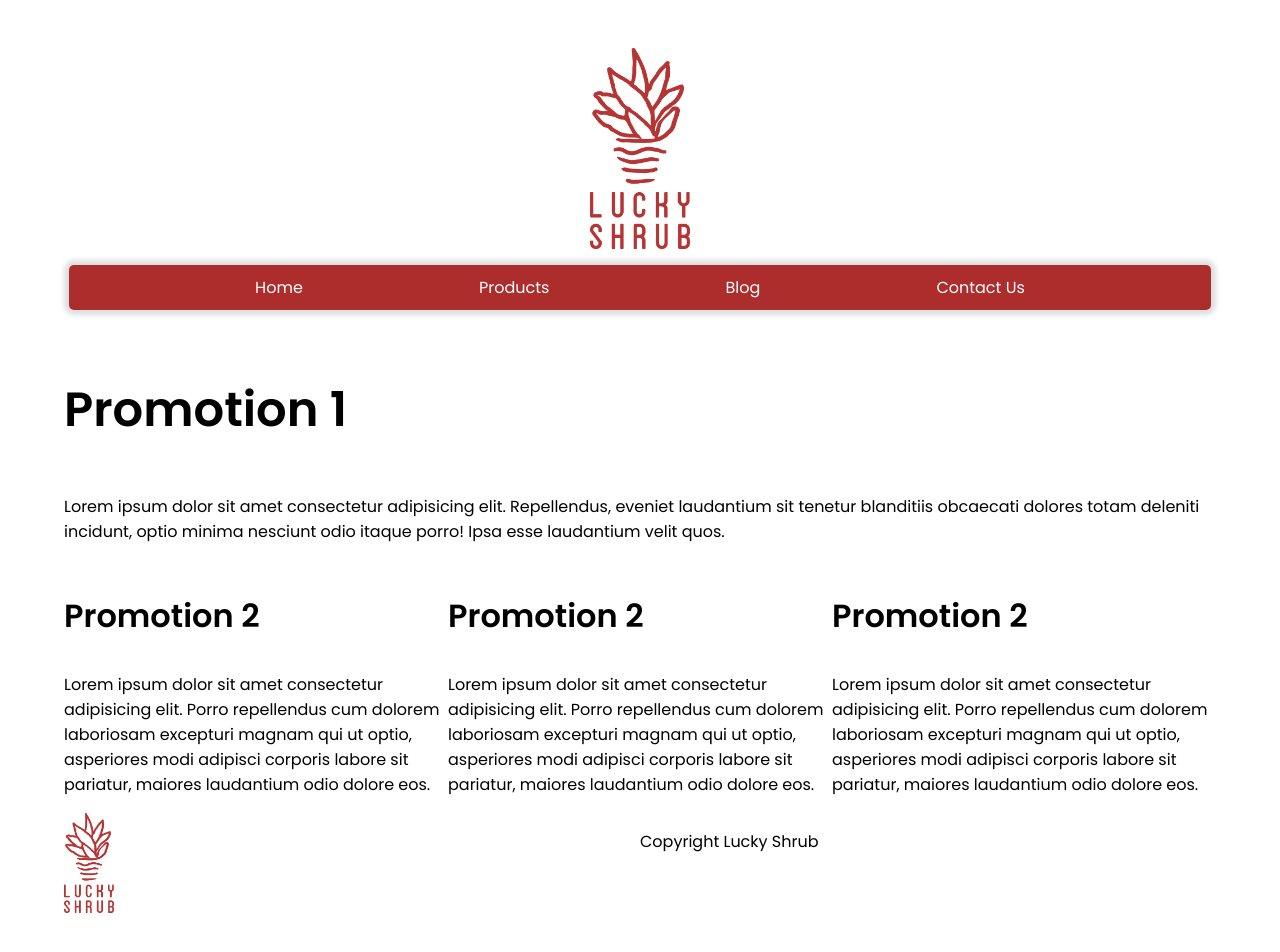
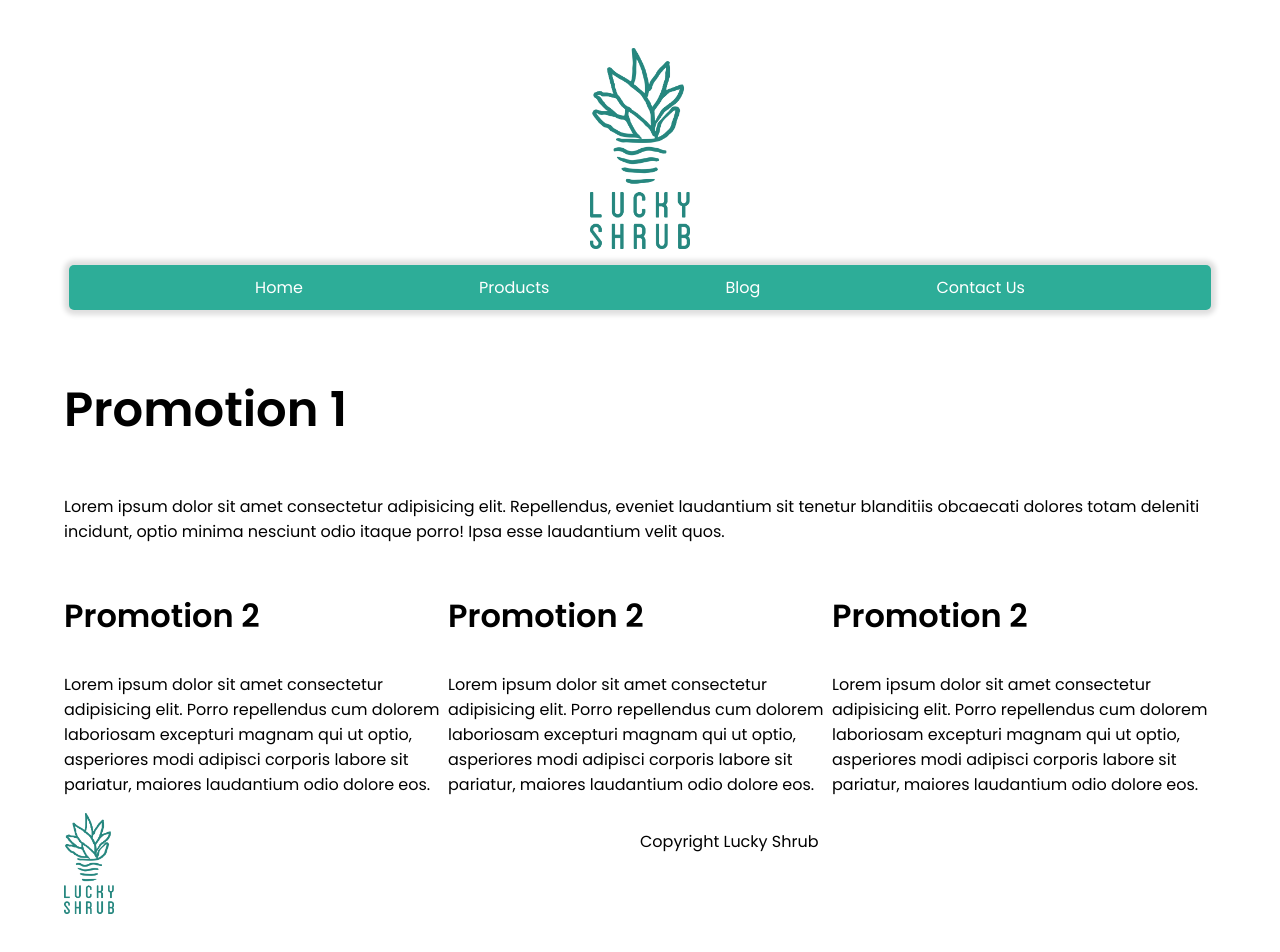
Before and after one commit to anthgrim/META-Frontend-Capstone-One, a plain HTML site: page index.html in a window 1280 px wide. Drawn offline with Linux system fonts and the light colour scheme.

Commit message:
Change logo and nav background

```diff
--- a/index.html
+++ b/index.html
@@ -15,7 +15,7 @@
   </head>
   <body>
     <header>
-      <img src="./assets/Asset 1@3x.png" alt="Company Logo" />
+      <img src="./assets/Asset 2@3x.png" alt="Company Logo" />
     </header>
     <nav>
       <ul>
@@ -69,7 +69,7 @@
     </main>
     <footer>
       <div>
-        <img src="./assets/Asset 1@3x.png" alt="Company Logo Small" />
+        <img src="./assets/Asset 2@3x.png" alt="Company Logo Small" />
       </div>
       <div>
         <p>Copyright Lucky Shrub</p>
--- a/styles.css
+++ b/styles.css
@@ -21,7 +21,7 @@ header > img {
 }
 
 nav {
-  background-color: rgb(173, 45, 45);
+  background-color: rgb(45, 173, 152);
   color: white;
   margin: 5px;
   border-radius: 5px;
```
